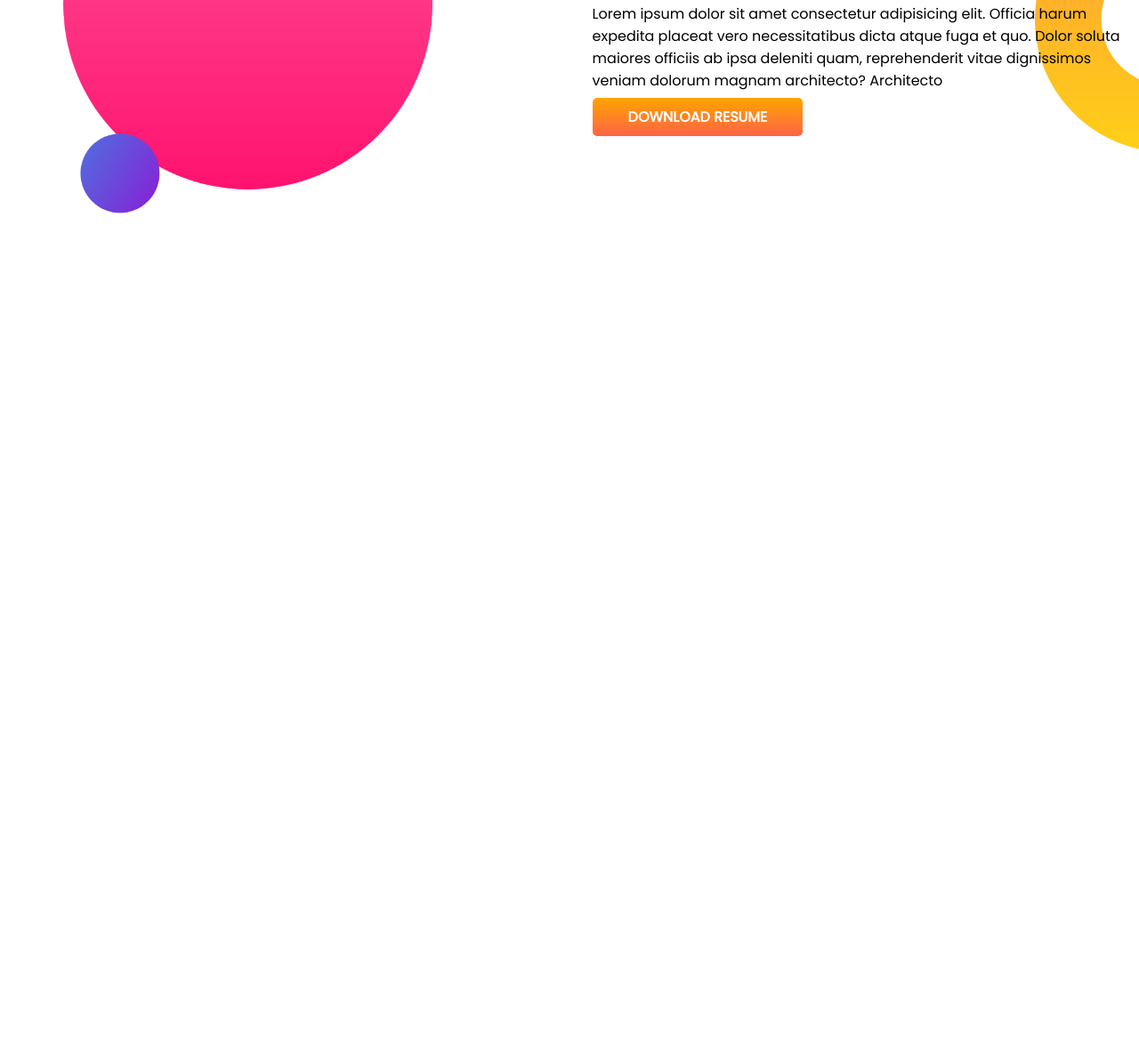
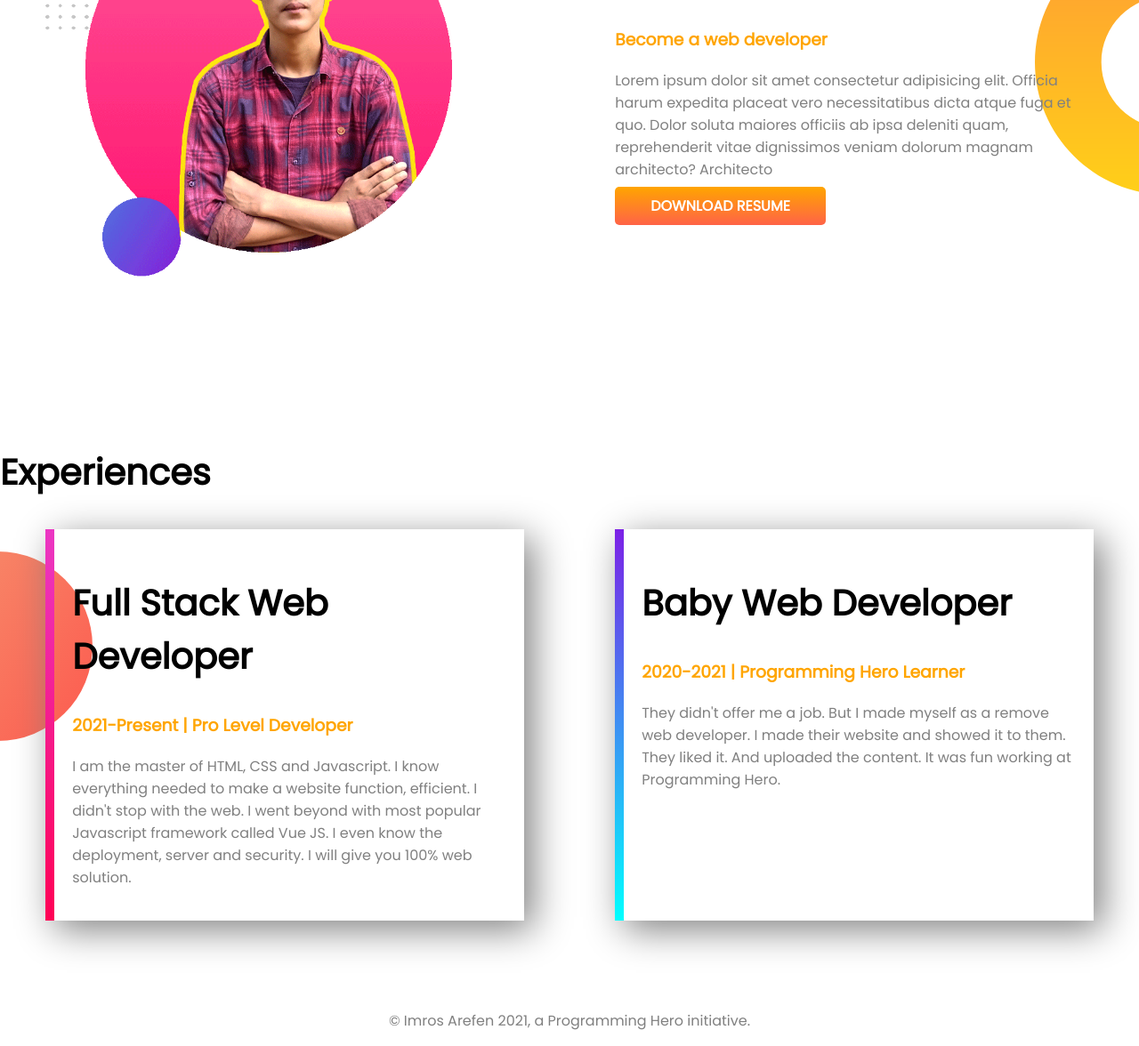
Before and after one commit to imros10/developer-portfolio, a plain HTML site: page index.html in a window 1280 px wide. Shown: the part 866-2042 px from the top of the page at 89% size. Before the commit the page ends 1263 px from the top, so only its background shows below. Drawn offline with Linux system fonts and the light colour scheme.

Commit message:
site complete

```diff
--- a/index.html
+++ b/index.html
@@ -5,28 +5,29 @@
     <meta http-equiv="X-UA-Compatible" content="IE=edge">
     <meta name="viewport" content="width=device-width, initial-scale=1.0">
     <title>Imros Portfolio</title>
+    <link rel="shortcut icon" href="images/imros.jpg" type="image/x-icon">
     <link rel="preconnect" href="https://fonts.googleapis.com">
     <link rel="preconnect" href="https://fonts.gstatic.com" crossorigin>
     <link href="https://fonts.googleapis.com/css2?family=Poppins&display=swap" rel="stylesheet">
     <link rel="stylesheet" href="style.css">
 </head>
 <body>
-    <section class="header-sec">
+    <section class="header-sec flex-area">
         <div class="uper-area">
     <h1>Welcome TO</h1>
     <h1><span>Imros Arefen</span> World</h1>
     <h3>Web Developer and Blogger</h3>
     <p>Lorem ipsum dolor sit amet consectetur adipisicing elit. Officia harum expedita placeat vero necessitatibus dicta atque fuga et quo. Dolor soluta maiores officiis ab ipsa deleniti quam, reprehenderit vitae dignissimos veniam dolorum magnam architecto? Architecto mollitia doloremque obcaecati assumenda praesentium, earum minus ea ullam quae cupiditate optio perspiciatis dolor repudiandae?</p>
-    <a class="uper-button" href="https://www.linkedin.com/in/imros-arefen-7a810b193">Hire Me</a>
+    <a class="uper-button" target="_blank" href="https://www.linkedin.com/in/imros-arefen-7a810b193">Hire Me</a>
 </div>
 
 <div class="uper-area">
     <img src="images/imros-bg.png" alt="">
 </div>
     </section>
-    <section class="dream-area">
+    <section class="dream-area flex-area">
         <div class="uper-area">
-            <img src="images/my-bg2.png" alt="">
+            <img src="images/imros-bg2.png" alt="">
         </div>
         <div class="uper-area">
             <h1>Dream Big </h1>
@@ -35,5 +36,23 @@
             <a class="uper-button" href="https://www.linkedin.com/in/imros-arefen-7a810b193">Download Resume</a>
         </div>
     </section>
+    <section class="experance-area">
+        <h2>Experiences</h2>
+        <div class="experance-items">
+            <div class="full-developer uper-area">
+                <h2>Full Stack Web Developer </h2>
+                <h3>2021-Present | Pro Level Developer
+                </h3>
+                <p>I am the master of HTML, CSS and Javascript. I know everything needed to make a website function, efficient. I didn't stop with the web. I went beyond with most popular Javascript framework called Vue JS. I even know the deployment, server and security. I will give you 100% web solution.</p>
+            </div>
+
+            <div class="baby-developer uper-area">
+                <h2 class="dream-h1">Baby Web Developer </h2>
+                <h3>2020-2021 | Programming Hero Learner  </h3>
+                <p>They didn't offer me a job. But I made myself as a remove web developer. I made their website and showed it to them. They liked it. And uploaded the content. It was fun working at Programming Hero.</p>
+            </div>
+        </div>
+    </section>
+    <footer><p>© Imros Arefen 2021, a Programming Hero initiative.</p></footer>
 </body>
 </html>
--- a/style.css
+++ b/style.css
@@ -9,16 +9,19 @@ span{
     color: orange;
 }
 section{
-    display: flex;
+
     width: 100%;
-    margin-bottom: 150px;
+    margin-bottom: 100px;
+    margin-bottom: 0 auto;
+    padding-top: 50px;;
 }
 .uper-area{
     width: 50%;
-    padding-left: 2%;
+    margin-left: 4%;
+    margin-right: 4%;
 }
 .uper-area img{
-width: 75%;
+width: 85%;
 }
 a{
     text-transform: uppercase;
@@ -39,4 +42,45 @@ a{
     background-image: url(images/dream-bg.png);
     background-repeat: no-repeat;
     background-position: right;
+
+
 }
+.flex-area{
+    display: flex;
+}
+.experance-items{
+    display: flex;
+
+}
+.full-developer{
+    box-shadow: 10px 10px 40px gray;
+    padding: 20px;
+    border-left: 10px solid;
+    border-image: linear-gradient(rgb(235, 55, 196),rgb(255, 0, 85));
+    border-image-slice: 1;
+}
+.baby-developer{
+    box-shadow: 10px 10px 40px gray;
+    padding: 20px;
+    border-left: 10px solid;
+    border-image: linear-gradient(rgb(124, 32, 230),cyan);
+    border-image-slice: 1;
+}
+h3{
+    color: orange;
+}
+h2{
+    font-size: 40px;;
+}
+.experance-area{
+    background-image: url(images/exp-bg.png);
+    background-repeat: no-repeat;
+    background-position: left;
+    margin-top: px;
+}
+footer{
+    text-align: center;
+}
+p{
+    color: gray;
+}
```
Also changed, not shown: images/imros-bg2.png (added), images/imros.jpg (added).
